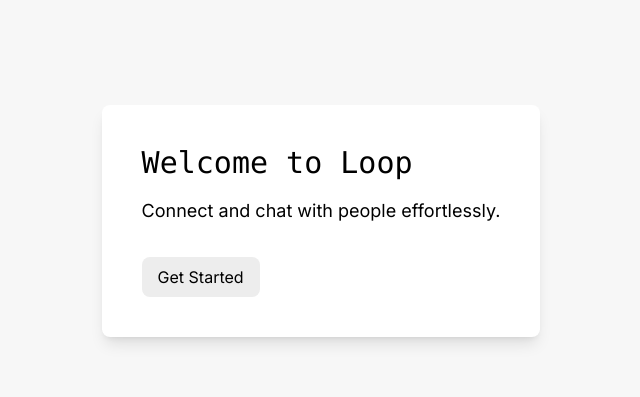
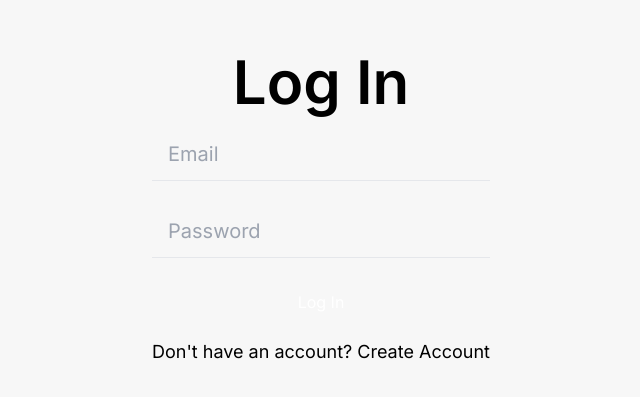
Before and after one commit to dk42506/loop-chat, a Next.js app: page /login in a window 1280 px wide. Shown: the part 179-576 px from the top of the page, without its empty margins (319-959 px from the left). Built offline with nearby package versions, Linux system fonts and the light colour scheme.

Commit message:
styling: beginning to redesign login / create account forms

```diff
--- a/app/login/page.tsx
+++ b/app/login/page.tsx
@@ -25,7 +25,7 @@ export default function Login() {
   const [email, setEmail] = useState('');
   const [password, setPassword] = useState('');
   const [username, setUsername] = useState('');
-  const [showLoginForm, setShowLoginForm] = useState(false);
+  const [showLoginForm, setShowLoginForm] = useState(true);
   const [showCreateAccountForm, setShowCreateAccountForm] = useState(false);
   const [loginError, setLoginError] = useState('');
   const [createAccountError, setCreateAccountError] = useState('');
@@ -143,133 +143,109 @@ export default function Login() {
   };
 
   return (
-    <div className="bg-grey1 text-black min-h-screen flex items-center justify-center">
-      <motion.div
-        initial="initial"
-        animate="animate"
-        exit="exit"
-        variants={variants}
-        className={`p-10 bg-white rounded-lg shadow-lg ${showLoginForm || showCreateAccountForm ? 'hidden' : ''}`}
-      >
-        <h1 className="text-3xl font-mono mb-4">Welcome to Loop</h1>
-        <p className="text-lg mb-8">Connect and chat with people effortlessly.</p>
-        <motion.button
-          onClick={handleGetStarted}
-          className="slide-btn slide-btn-vibrant3 bg-grey2 text-black px-4 py-2 rounded-lg hover:bg-opacity-70"
-          whileHover={{ scale: 1.05 }}
-        >
-          Get Started
-        </motion.button>
-      </motion.div>
+    <div className="bg-grey1 text-black min-h-screen flex flex-col items-center justify-center space-y-8">
       <AnimatePresence>
-      {showLoginForm && (
+        {showLoginForm && (
           <motion.div
             key="login-form"
-            initial="hidden"
-            animate="visible"
-            exit="hidden"
-            variants={variants}
-            className="p-10 bg-white rounded-lg shadow-lg"
+            initial={{ opacity: 0, x: 50 }}
+            animate={{ opacity: 1, x: 0 }}
+            exit={{ opacity: 0, x: 50 }}
+            className="p-10 text-center mb-6"
           >
-            <h1 className="text-3xl font-semibold mb-4 text-blue5">Log In</h1>
-            <form onSubmit={(e) => e.preventDefault()}>
-              <div className="mb-4">
-                <label className="block text-gray-700 text-sm font-bold mb-2">Email</label>
+            <h1 className="text-6xl font-semibold mb-4">Log In</h1>
+            <form onSubmit={(e) => e.preventDefault()} className="w-full max-w-xl">
+              <div className="mb-6">
                 <input
                   type="email"
-                  className="w-full px-3 py-2 border rounded-lg text-blue5"
-                  placeholder="Enter your email"
+                  className="w-full px-4 py-3 border-b border-gray-200 bg-transparent rounded-none text-blue5 text-xl"
+                  placeholder="Email"
                   value={email}
                   onChange={(e) => setEmail(e.target.value)}
                 />
               </div>
-              <div className="mb-4">
-                <label className="block text-gray-700 text-sm font-bold mb-2">Password</label>
+              <div className="mb-6">
                 <input
                   type="password"
-                  className="w-full px-3 py-2 border rounded-lg text-blue5"
-                  placeholder="Enter your password"
+                  className="w-full px-4 py-3 border-b border-gray-200 bg-transparent rounded-none text-blue5 text-xl"
+                  placeholder="Password"
                   value={password}
                   onChange={(e) => setPassword(e.target.value)}
                 />
               </div>
-              {loginError && <p className="text-red-500">{loginError}</p>}
+              {loginError && <p className="text-red-500 text-lg">{loginError}</p>}
               <motion.button
                 type="submit"
-                className="slide-btn slide-btn-vibrant2 bg-grey2 text-black px-4 py-2 rounded-lg hover:bg-opacity-70"
+                className="w-full bg-blue5 text-white px-4 py-2 rounded-lg hover:bg-vibrant2"
+                whileHover={{ scale: 1.05 }}
+                initial={{ opacity: 0 }}
+                animate={{ opacity: 1 }}
+                exit={{ opacity: 0 }}
                 onClick={handleSignIn}
-                whileHover={{ scale: 1.05 }}
               >
                 Log In
-            </motion.button>
+              </motion.button>
             </form>
-            <p className="mt-4 text-blue5">
-              Don&apos;t have an account?{' '}
-              <a className="text-blue-500 hover:underline cursor-pointer" onClick={handleDontHaveAccount}>
-                Create Account
-              </a>
+            <p className="text-lg mt-4">
+              Don't have an account? <a className="text-blue5 hover:underline cursor-pointer" onClick={handleDontHaveAccount}>Create Account</a>
             </p>
           </motion.div>
         )}
         {showCreateAccountForm && (
           <motion.div
             key="create-account-form"
-            initial="hidden"
-            animate="visible"
-            exit="hidden"
-            variants={variants}
-            className="p-10 bg-white rounded-lg shadow-lg"
+            initial={{ opacity: 0, x: -50 }}
+            animate={{ opacity: 1, x: 0 }}
+            exit={{ opacity: 0, x: -50 }}
+            className="p-10 text-center mb-6"
           >
-            <h1 className="text-3xl font-semibold mb-4 text-blue5">Create Account</h1>
-            <form onSubmit={(e) => e.preventDefault()}>
-              <div className="mb-4">
-                <label className="block text-gray-700 text-sm font-bold mb-2">Email</label>
+            <h1 className="text-6xl font-semibold mb-4">Create Your Account</h1>
+            <form onSubmit={(e) => e.preventDefault()} className="w-full max-w-xl">
+              <div className="mb-6">
                 <input
                   type="email"
-                  className="w-full px-3 py-2 border rounded-lg text-blue5"
-                  placeholder="Enter your email"
+                  className="w-full px-4 py-3 border-b border-gray-200 bg-transparent rounded-none text-blue5 text-xl"
+                  placeholder="Email"
                   value={email}
                   onChange={(e) => setEmail(e.target.value)}
                 />
               </div>
-              <div className="mb-4">
-                <label className="block text-gray-700 text-sm font-bold mb-2">Password</label>
+              <div className="mb-6">
                 <input
                   type="password"
-                  className="w-full px-3 py-2 border rounded-lg text-blue5"
-                  placeholder="Enter your password"
+                  className="w-full px-4 py-3 border-b border-gray-200 bg-transparent rounded-none text-blue5 text-xl"
+                  placeholder="Password"
                   value={password}
                   onChange={(e) => setPassword(e.target.value)}
                 />
               </div>
-              <div className="mb-4">
-                <label className="block text-gray-700 text-sm font-bold mb-2">Username</label>
+              <div className="mb-6">
                 <input
-                  type="username"
-                  className="w-full px-3 py-2 border rounded-lg text-blue5"
-                  placeholder="Enter your username"
+                  type="text"
+                  className="w-full px-4 py-3 border-b border-gray-200 bg-transparent rounded-none text-blue5 text-xl"
+                  placeholder="Username"
                   onChange={(e) => setUsername(e.target.value)}
                 />
               </div>
-              {createAccountError && <p className="text-red-500">{createAccountError}</p>}
+              {createAccountError && <p className="text-red-500 text-lg">{createAccountError}</p>}
               <motion.button
                 type="submit"
-                className="slide-btn slide-btn-vibrant1 bg-grey2 text-black px-4 py-2 rounded-lg hover:bg-opacity-70"
+                className="w-full bg-blue5 text-white px-4 py-2 rounded-lg hover:bg-vibrant2"
+                whileHover={{ scale: 1.05 }}
+                initial={{ opacity: 0 }}
+                animate={{ opacity: 1 }}
+                exit={{ opacity: 0 }}
                 onClick={handleCreateAccount}
-                whileHover={{ scale: 1.05 }}
               >
                 Create Account
               </motion.button>
             </form>
-            <p className="mt-4 text-black">
-              Already have an account?{' '}
-              <a className="text-blue-500 hover:underline cursor-pointer" onClick={handleGetStarted}>
-                Log In
-              </a>
+            <p className="text-lg mt-4">
+              Already have an account? <a className="text-blue5 hover:underline cursor-pointer" onClick={handleGetStarted}>Log In</a>
             </p>
           </motion.div>
         )}
       </AnimatePresence>
     </div>
-  )
+  );
 }
```
